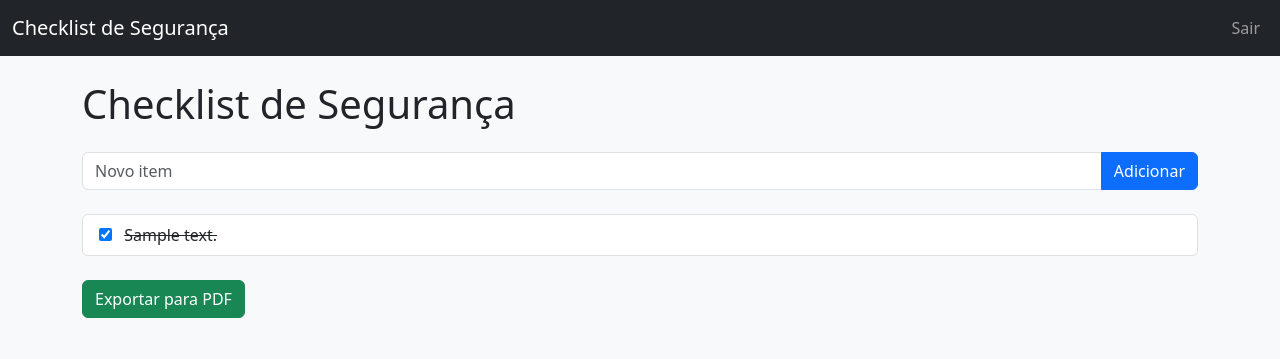
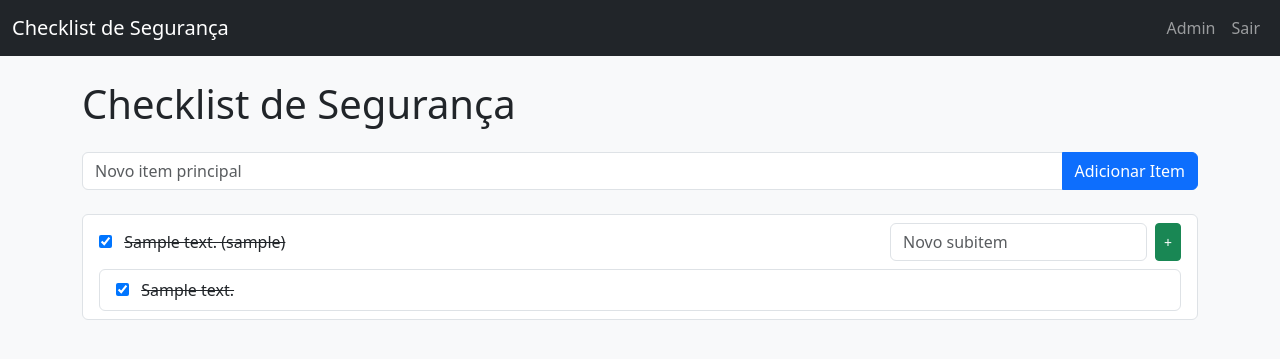
Before and after one commit to wilsondataspo/seguranca_checklist, a Flask app: page / in a window 1280 px wide. Shown: the top 359 px of the page. Run offline with Flask 3, Linux system fonts and the light colour scheme; a user stored in the database is signed in; tables that the repository leaves empty hold one stand-in row (values such as "Sample post").

Commit message:
Add privilegios.

```diff
--- a/main.py
+++ b/main.py
@@ -1,62 +1,21 @@
 from flask import Flask, render_template, request, redirect, url_for, flash, send_file
-from flask_sqlalchemy import SQLAlchemy
 from flask_login import LoginManager, UserMixin, login_user, login_required, logout_user, current_user
-from reportlab.lib.pagesizes import letter
-from reportlab.pdfgen import canvas
-from io import BytesIO
-import os
+from models import db, User, ItemSeguranca, SubItem
 
 app = Flask(__name__)
-app.secret_key = 'sua_chave_secreta_aqui'
+app.secret_key = 'sua_chave_secreta'
 app.config['SQLALCHEMY_DATABASE_URI'] = 'sqlite:///seguranca.db'
 app.config['SQLALCHEMY_TRACK_MODIFICATIONS'] = False
 
-db = SQLAlchemy(app)
+db.init_app(app)
 login_manager = LoginManager(app)
 login_manager.login_view = 'login'
 
-# Modelos
-class User(UserMixin, db.Model):
-    id = db.Column(db.Integer, primary_key=True)
-    username = db.Column(db.String(80), unique=True, nullable=False)
-    password = db.Column(db.String(120), nullable=False)
-
-class ItemSeguranca(db.Model):
-    id = db.Column(db.Integer, primary_key=True)
-    descricao = db.Column(db.String(200), nullable=False)
-    concluido = db.Column(db.Boolean, default=False)
-    user_id = db.Column(db.Integer, db.ForeignKey('user.id'), nullable=False)
 
 @login_manager.user_loader
 def load_user(user_id):
     return User.query.get(int(user_id))
 
-# Rotas
-@app.route('/')
-@login_required
-def index():
-    itens = ItemSeguranca.query.filter_by(user_id=current_user.id).all()
-    return render_template('index.html', itens=itens)
-
-@app.route('/adicionar', methods=['POST'])
-@login_required
-def adicionar():
-    descricao = request.form.get('descricao')
-    if descricao:
-        novo_item = ItemSeguranca(descricao=descricao, user_id=current_user.id)
-        db.session.add(novo_item)
-        db.session.commit()
-        flash('Item adicionado com sucesso!', 'success')
-    return redirect(url_for('index'))
-
-@app.route('/concluir/<int:item_id>')
-@login_required
-def concluir(item_id):
-    item = ItemSeguranca.query.get_or_404(item_id)
-    if item.user_id == current_user.id:
-        item.concluido = not item.concluido
-        db.session.commit()
-    return redirect(url_for('index'))
 
 @app.route('/exportar_pdf')
 @login_required
@@ -72,7 +31,11 @@ def exportar_pdf():
         y -= 20
     pdf.save()
     buffer.seek(0)
-    return send_file(buffer, as_attachment=True, download_name='checklist_seguranca.pdf', mimetype='application/pdf')
+    return send_file(buffer,
+                     as_attachment=True,
+                     download_name='checklist_seguranca.pdf',
+                     mimetype='application/pdf')
+
 
 @app.route('/login', methods=['GET', 'POST'])
 def login():
@@ -86,6 +49,7 @@ def login():
         else:
             flash('Usuário ou senha incorretos!', 'danger')
     return render_template('login.html')
+
 
 @app.route('/registrar', methods=['GET', 'POST'])
 def registrar():
@@ -102,12 +66,92 @@ def registrar():
             return redirect(url_for('login'))
     return render_template('register.html')
 
+
 @app.route('/logout')
 @login_required
 def logout():
     logout_user()
     return redirect(url_for('login'))
 
+
+@app.route('/')
+@login_required
+def index():
+    if current_user.is_admin:
+        itens = ItemSeguranca.query.all()  # Admin vê todos os itens
+    else:
+        itens = ItemSeguranca.query.filter_by(user_id=current_user.id).all()
+    return render_template('index.html', itens=itens)
+
+
+@app.route('/adicionar_item', methods=['POST'])
+@login_required
+def adicionar_item():
+    descricao = request.form.get('descricao')
+    if descricao:
+        novo_item = ItemSeguranca(descricao=descricao, user_id=current_user.id)
+        db.session.add(novo_item)
+        db.session.commit()
+        flash('Item principal adicionado!', 'success')
+    return redirect(url_for('index'))
+
+
+@app.route('/adicionar_subitem/<int:item_id>', methods=['POST'])
+@login_required
+def adicionar_subitem(item_id):
+    descricao = request.form.get('descricao_subitem')
+    if descricao:
+        novo_subitem = SubItem(descricao=descricao, item_id=item_id)
+        db.session.add(novo_subitem)
+        db.session.commit()
+        flash('Subitem adicionado!', 'success')
+    return redirect(url_for('index'))
+
+
+@app.route('/concluir_item/<int:item_id>')
+@login_required
+def concluir_item(item_id):
+    item = ItemSeguranca.query.get_or_404(item_id)
+    if current_user.is_admin or item.user_id == current_user.id:
+        item.concluido = not item.concluido
+        db.session.commit()
+    return redirect(url_for('index'))
+
+
+@app.route('/concluir_subitem/<int:subitem_id>')
+@login_required
+def concluir_subitem(subitem_id):
+    subitem = SubItem.query.get_or_404(subitem_id)
+    item_pai = subitem.item_pai
+    if current_user.is_admin or item_pai.user_id == current_user.id:
+        subitem.concluido = not subitem.concluido
+        db.session.commit()
+    return redirect(url_for('index'))
+
+
+# Rota para admin visualizar todos os usuários
+@app.route('/admin/usuarios')
+@login_required
+def admin_usuarios():
+    if not current_user.is_admin:
+        flash('Acesso negado!', 'danger')
+        return redirect(url_for('index'))
+    usuarios = User.query.all()
+    return render_template('admin_usuarios.html', usuarios=usuarios)
+
+
+# Rota para admin ver detalhes de um usuário
+@app.route('/admin/usuario/<int:user_id>')
+@login_required
+def admin_usuario(user_id):
+    if not current_user.is_admin:
+        flash('Acesso negado!', 'danger')
+        return redirect(url_for('index'))
+    usuario = User.query.get_or_404(user_id)
+    itens = ItemSeguranca.query.filter_by(user_id=user_id).all()
+    return render_template('admin_usuario.html', usuario=usuario, itens=itens)
+
+
 if __name__ == '__main__':
     with app.app_context():
         db.create_all()
--- a/templates/base.html
+++ b/templates/base.html
@@ -15,6 +15,9 @@
             <a class="navbar-brand" href="{{ url_for('index') }}">Checklist de Segurança</a>
             <div class="navbar-nav">
 				{% if current_user.is_authenticated %}
+					{% if current_user.is_admin %}
+						<a class="nav-link" href="{{ url_for('admin_usuarios') }}">Admin</a>
+					{% endif %}
 					<a class="nav-link" href="{{ url_for('logout') }}">Sair</a>
 				{% else %}
 					<a class="nav-link" href="{{ url_for('login') }}">Login</a>
--- a/templates/index.html
+++ b/templates/index.html
@@ -2,23 +2,53 @@
 
 {% block content %}
     <h1 class="mb-4">Checklist de Segurança</h1>
-    <form action="{{ url_for('adicionar') }}" method="POST" class="mb-4">
+
+    <!-- Formulário para adicionar item principal -->
+    <form action="{{ url_for('adicionar_item') }}" method="POST" class="mb-4">
         <div class="input-group">
-            <input type="text" name="descricao" class="form-control" placeholder="Novo item" required>
-            <button type="submit" class="btn btn-primary">Adicionar</button>
+            <input type="text" name="descricao" class="form-control" placeholder="Novo item principal" required>
+            <button type="submit" class="btn btn-primary">Adicionar Item</button>
         </div>
     </form>
-    <ul class="list-group">
+
+    <!-- Lista de Itens -->
+    <div class="list-group">
         {% for item in itens %}
+        <div class="list-group-item">
+            <div class="d-flex justify-content-between align-items-center">
+                <div>
+                    <input type="checkbox" id="item_{{ item.id }}" {% if item.concluido %}checked{% endif %}
+                           onchange="window.location.href='{{ url_for('concluir_item', item_id=item.id) }}'">
+                    <label for="item_{{ item.id }}" class="ms-2 {% if item.concluido %}text-decoration-line-through{% endif %}">
+                        {{ item.descricao }} ({{ item.user.username }})
+                    </label>
+                </div>
+                <!-- Formulário para adicionar subitem -->
+                <form action="{{ url_for('adicionar_subitem', item_id=item.id) }}" method="POST" class="d-flex">
+                    <input type="text" name="descricao_subitem" class="form-control me-2" placeholder="Novo subitem" required>
+                    <button type="submit" class="btn btn-sm btn-success">+</button>
+                </form>
+            </div>
+            <!-- Lista de Subitens -->
+            <ul class="list-group mt-2">
+                {% for subitem in item.subitens %}
                 <li class="list-group-item d-flex justify-content-between align-items-center">
                     <div>
-                <input type="checkbox" id="item_{{ item.id }}" {% if item.concluido %}checked{% endif %} onchange="window.location.href='{{ url_for('concluir', item_id=item.id) }}'">
-                <label for="item_{{ item.id }}" class="ms-2 {% if item.concluido %}text-decoration-line-through{% endif %}">
-                    {{ item.descricao }}
+                        <input type="checkbox" id="subitem_{{ subitem.id }}" {% if subitem.concluido %}checked{% endif %}
+                               onchange="window.location.href='{{ url_for('concluir_subitem', subitem_id=subitem.id) }}'">
+                        <label for="subitem_{{ subitem.id }}" class="ms-2 {% if subitem.concluido %}text-decoration-line-through{% endif %}">
+                            {{ subitem.descricao }}
                         </label>
                     </div>
                 </li>
                 {% endfor %}
             </ul>
+        </div>
+        {% endfor %}
+    </div>
+
+    <!-- Botão de Exportar PDF (só para o próprio usuário) -->
+    {% if not current_user.is_admin %}
         <a href="{{ url_for('exportar_pdf') }}" class="btn btn-success mt-4">Exportar para PDF</a>
+    {% endif %}
 {% endblock %}
```
Also changed, not shown: app.py (+60 -70 lines), models.py (+12 -4 lines), templates/admin_usuarios.html (added, +25 -0 lines), 1 other file. Lines whose indentation alone changed are shown as unchanged.
